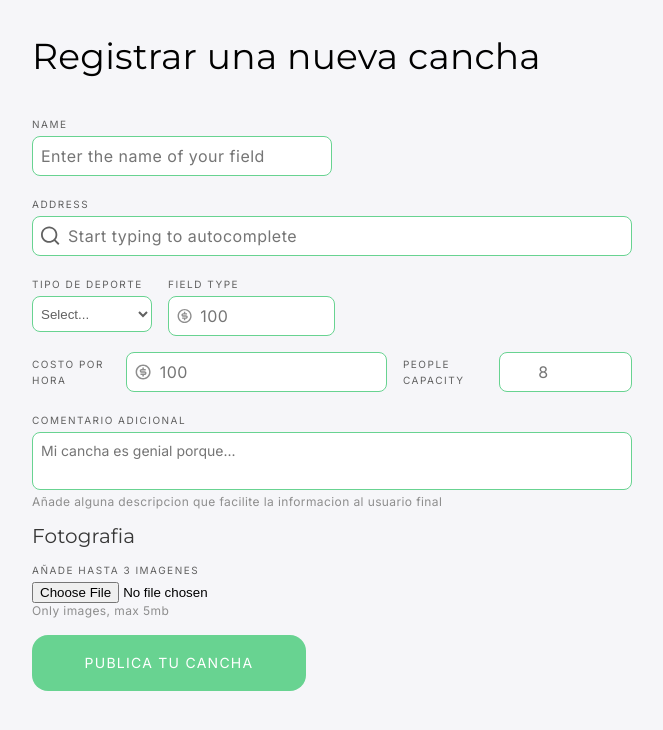
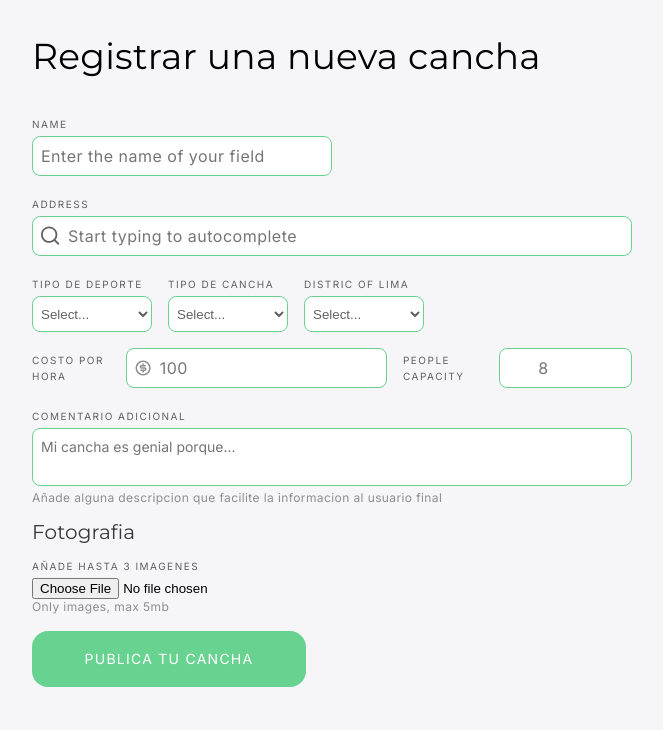
Before and after one commit to rdrg0/pichangeable-react, a React (Create React App) app: page /newfield in a window 1280 px wide. Shown: the top 730 px of the page, without its empty margins (32-695 px from the left). Built offline with nearby package versions, Linux system fonts and the light colour scheme; sample sign-in values are in the browser's storage.

Commit message:
Add and modify the constanst for ubications and newfield

```diff
--- /dev/null
+++ b/src/Constants.js
@@ -0,0 +1,20 @@
+export const ubications =
+{
+    "El Agustino": 1,
+    "S.J.L.": 2,
+    "S.J.M.": 3,
+    "Breña":4,
+    "Miraflores":5,
+    "La Victoria":6,
+    "Surquillo":7,
+    "Barranco":8,
+    "Surco":9,
+    "La Molina":10
+}
+
+export const months = [
+    0, 1, 2,
+    3, 4, 5, 6,
+    7, 8, 9,
+    10, 11
+  ]
--- a/src/pages/Home.js
+++ b/src/pages/Home.js
@@ -12,19 +12,20 @@ import { useHistory } from "react-router-dom";
 import cancha1 from "../component/UI/cancha7.jpg";
 import cancha2 from "../component/UI/cancha8.jpg";
 import cancha3 from "../component/UI/cancha11.jpg";
+import { ubications } from "Constants";
 
 export default function Home() {
   const [fields, setFields] = React.useState(JSON.parse(sessionStorage.getItem("fieldsAllData")));
   const history = useHistory();
 
   const bestFields = [
-    {id: 1000, ubication_id: 35, name: 'All Sport',sport_type:'soccer', field_type: 'sintetic', capacity: 9,
+    {id: 1000, ubication_id: 5, name: 'All Sport',sport_type:'soccer', field_type: 'sintetic', capacity: 9,
     summary:'Unfortunately this sport and recreation facility currently does offer instant online booking via  To speak with a member of staff at Whitechapel Sports Centre about the rental of their facilities, you will need to reach out directly via the contact details we have listed for Whitechapel Sports Centre, 55 Durward Street, London, E1 5BA.', price_hour: 35 ,
     address: 'Jr Amabilidad 367', images: cancha1},
-    {id: 1001, ubication_id: 36, name: 'Tu canchita',sport_type:'soccer', field_type: 'grass', capacity: 20,
+    {id: 1001, ubication_id: 6, name: 'Tu canchita',sport_type:'soccer', field_type: 'grass', capacity: 20,
     summary:'Unfortunately this sport and recreation facility currently does offer instant online booking via  To speak with a member of staff at Whitechapel Sports Centre about the rental of their facilities, you will need to reach out directly via the contact details we have listed for Whitechapel Sports Centre, 55 Durward Street, London, E1 5BA.', price_hour: 50 ,
     address: 'Jr Honestidad 4521', images: cancha2},
-    {id: 1002, ubication_id: 37, name: 'Tu pelotita',sport_type:'soccer', field_type: 'sintetic', capacity: 10,
+    {id: 1002, ubication_id: 3, name: 'Tu pelotita',sport_type:'soccer', field_type: 'sintetic', capacity: 10,
     summary:'Unfortunately this sport and recreation facility currently does offer instant online booking via  To speak with a member of staff at Whitechapel Sports Centre about the rental of their facilities, you will need to reach out directly via the contact details we have listed for Whitechapel Sports Centre, 55 Durward Street, London, E1 5BA.', price_hour: 30 ,
     address: 'Av Indescente 999', images: cancha3},
   ];
@@ -50,7 +51,7 @@ export default function Home() {
             address={field.address}
             field_type={field.field_type}
             sport_type={field.sport_type}
-            location={field.ubication_id}
+            location={Object.keys(ubications).find(key => ubications[key] === field.ubication_id)}
             summary={field.summary}
             capacity={field.capacity}
           />
@@ -80,7 +81,7 @@ export default function Home() {
           address={field.address}
           field_type={field.field_type}
           sport_type={field.sport_type}
-          location={field.ubication_id}
+          location={Object.keys(ubications).find(key => ubications[key] === field.ubication_id)}
           summary={field.summary}
           capacity={field.capacity}
           />
@@ -140,5 +141,5 @@ const FieldsContainer = styled.div`
   align-items: center;
   width: 100%;
   padding-bottom:8%;
-  padding-top: 3%
+  padding-top: 3%;
 `;
--- a/src/pages/NewField.js
+++ b/src/pages/NewField.js
@@ -2,6 +2,7 @@ import styled from "@emotion/styled";
 import { ButtonGreen } from "component/UI/Buttons";
 import { DollarIcon, LupitaIcon, CapacityIcon } from "component/UI/Icons";
 import Input from "component/UI/Input";
+import { months, ubications } from "Constants";
 import React from "react";
 import { useHistory } from "react-router-dom";
 import { AxiosCreateField, AxiosIndexField, AxiosShowField } from "services/AxiosField";
@@ -154,10 +155,17 @@ function NewField() {
     let price_hour=e.target.elements.price_hour.value;
       let sport_type="soccer"
       let field_type=e.target.elements.field_type.value;
-      let user_id=sessionStorage.getItem("id")
-      let ubication_id = "3"
-      let ubication = "El Agustino"
+      //let user_id=sessionStorage.getItem("id")
+      let ubication = e.target.elements.ubication.value;
+      let ubication_id = ubications[ubication];
+      console.log(ubication_id)
       let published_at= new Date();
+      let day = published_at.getDate()
+      let year = published_at.getFullYear()
+      let month = published_at.getMonth()
+      let time_now = day+"-"+months.indexOf(month)+"-"+year
+      console.log(time_now);
+      console.log(typeof time_now);
       forminfo.append("name", name);
       forminfo.append("sport_type", sport_type);
       forminfo.append("address", address);
@@ -166,9 +174,9 @@ function NewField() {
       forminfo.append("field_type", field_type);
       forminfo.append("summary", summary);
       forminfo.append("ubication_id", ubication_id);
-      forminfo.append("published_at", "12-12-2021");
+      forminfo.append("published_at", time_now);
       forminfo.append("images", images);
-    console.log(forminfo);
+      console.log(forminfo);
   // AxiosCreateField(forminfo).then(data => console.log(data));
 
   await AxiosCreateField(forminfo).then(data => console.log(data));
@@ -209,20 +217,25 @@ function NewField() {
             <label htmlFor="sport">Tipo de deporte</label>
             <Select id="sport" name="sport_type">
               <option value="">Select...</option>
-              <option>soccer</option>
-              <option>tennis</option>
+              <option>Soccer</option>
+              <option>Tennis</option>
             </Select>
           </FlexColumn>
           <FlexColumn>
-              <Input
-              type="string"
-              placeholder="100"
-              id="field_type"
-              name="field_type"
-              label="Field type"
-              Icon={DollarIcon}
-              width="60%"
-            />
+            <label htmlFor="field">Tipo de Cancha</label>
+            <Select id="field" name="field_type">
+              <option value="">Select...</option>
+              <option>Arcilla</option>
+              <option>Sintetic</option>
+              <option>Grass</option>
+            </Select>
+          </FlexColumn>
+          <FlexColumn>
+            <label htmlFor="ubication">Distric of Lima</label>
+            <Select id="ubication" name="ubication">
+              <option value="">Select...</option>
+              {Object.keys(ubications).map((ubication) => <option>{ubication}</option>)}
+            </Select>
           </FlexColumn>
         </FlexRow>
         <FlexRow>
```
